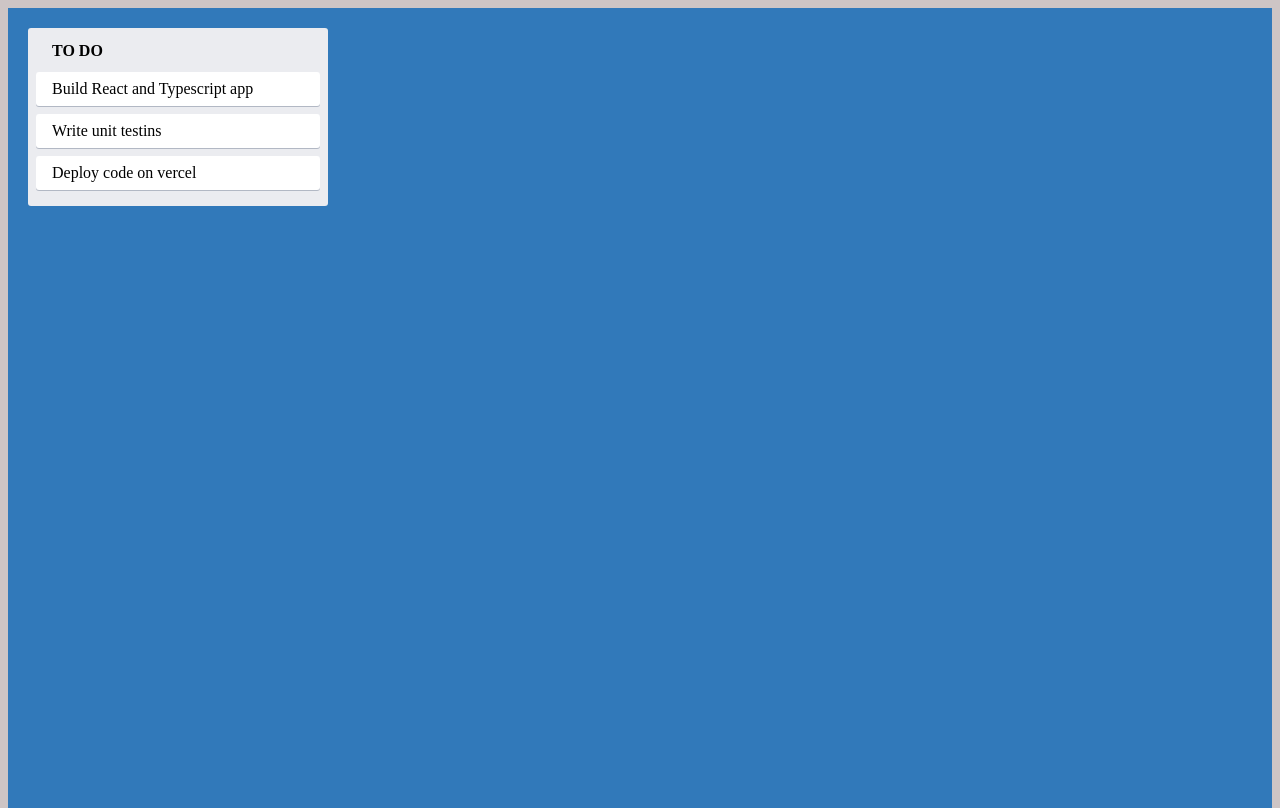
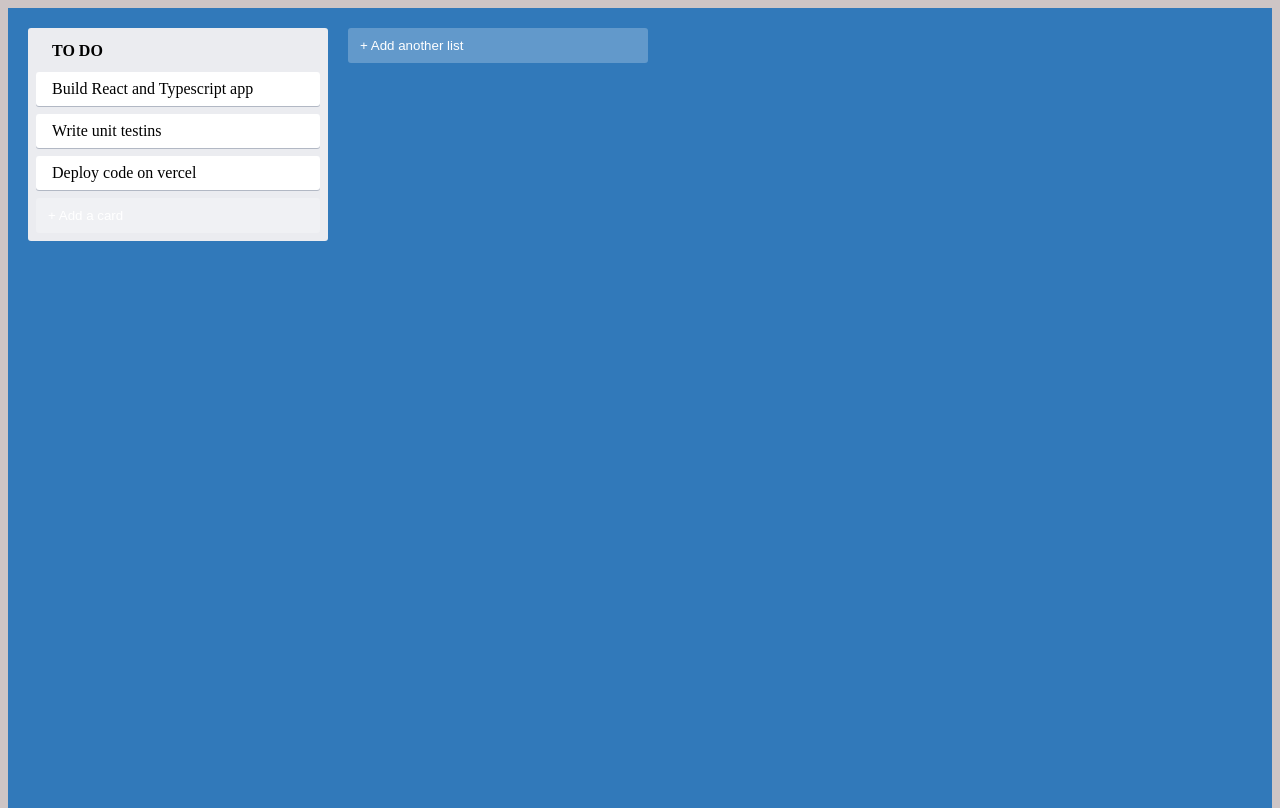
Before and after one commit to abdoulayebinta/trello-app, a React app: page / in a window 1280 px wide. Built offline with nearby package versions, Linux system fonts and the light colour scheme.

Commit message:
Scaffold add new taks and new list button

```diff
--- a/src/App.tsx
+++ b/src/App.tsx
@@ -1,11 +1,13 @@
 import React from 'react';
+import { AppContainer } from './styles';
+import { AddNewItem } from './components/AddNewItem';
 import { Column } from './components/Column';
-import { AppContainer } from './styles';
 
 export const App = () => {
   return (
     <AppContainer>
       <Column title="TO DO" />
+      <AddNewItem toggleButtonText="+ Add another list" onAdd={console.log} />
     </AppContainer>
   );
 };
--- /dev/null
+++ b/src/components/AddNewItem.tsx
@@ -0,0 +1,22 @@
+import { useState } from 'react';
+import { AddItemButton } from '../styles';
+
+type AddNewItemProps = {
+  dark?: boolean;
+  onAdd(text: string): void;
+  toggleButtonText: string;
+};
+
+export const AddNewItem = (props: AddNewItemProps) => {
+  const [showForm, setShowForm] = useState(false);
+  const { onAdd, toggleButtonText, dark } = props;
+
+  if (showForm) {
+  }
+
+  return (
+    <AddItemButton dark={dark} onClick={() => setShowForm(true)}>
+      {toggleButtonText}
+    </AddItemButton>
+  );
+};
--- a/src/components/Column.tsx
+++ b/src/components/Column.tsx
@@ -1,5 +1,6 @@
 import { ColumnContainer, ColumnTitle } from '../styles';
 import { Card } from './Card';
+import { AddNewItem } from './AddNewItem';
 
 type ColumnProps = {
   title: string;
@@ -13,6 +14,7 @@
       <Card text="Build React and Typescript app" />
       <Card text="Write unit testins" />
       <Card text="Deploy code on vercel" />
+      <AddNewItem toggleButtonText="+ Add a card" onAdd={console.log} />
     </ColumnContainer>
   );
 };
--- a/src/styles.ts
+++ b/src/styles.ts
@@ -38,3 +38,19 @@
   padding: 0.5rem 1rem;
   box-shadow: #091e4240 0px 1px 0px 0px;
 `;
+
+export const AddItemButton = styled.button<AddItemButtonProps>`
+  background-color: #ffffff3d;
+  border-radius: 3px;
+  border: none;
+  color: ${(props) => (props.dark ? '#000' : '#fff')};
+  cursor: pointer;
+  max-width: 300px;
+  padding: 10px 12px;
+  text-align: left;
+  transition: background 85ms ease-in;
+  width: 100%;
+  &:hover {
+    background-color: #ffffff52;
+  }
+`;
```
